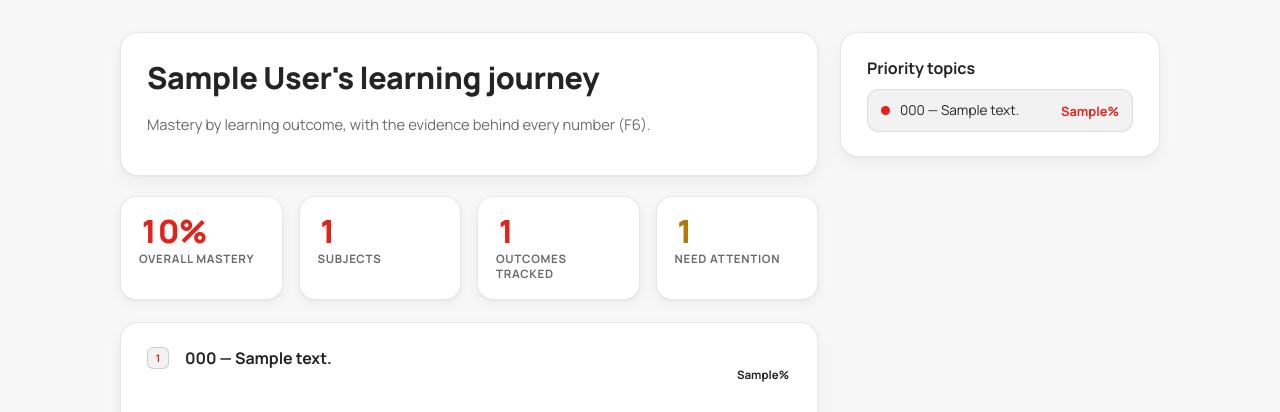
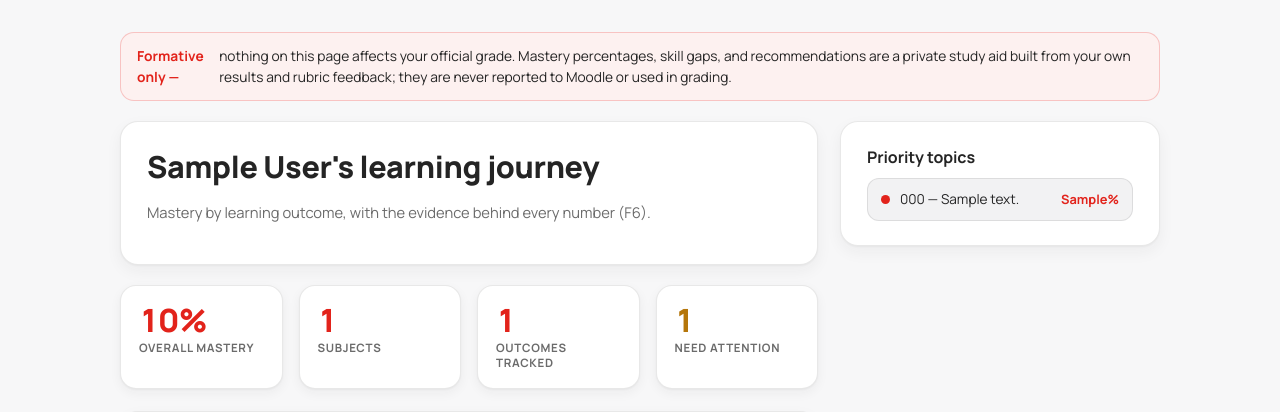
Before and after one commit to Kartik0219/learning-journey-assistant, a Flask app: template src/deliver/templates/dashboard.html in a window 1280 px wide. Shown: the part 62-474 px from the top of the page. Run offline with Flask 3, Linux system fonts and the light colour scheme; the template is opened without the code that fills it: most values are stand-ins (such as "Sample title", 1, 10 or a date in 2020); some web fonts are replaced.

Commit message:
Add disclaimer to dashboard template
Added disclaimer about formative assessment to dashboard.

```diff
--- a/src/deliver/templates/dashboard.html
+++ b/src/deliver/templates/dashboard.html
@@ -1,6 +1,10 @@
 {% extends "base.html" %}
 {% block title %}Dashboard — {{ data.student.display_name }}{% endblock %}
 {% block content %}
+
+  <div class="disclaimer">
+    <strong>Formative only —</strong> nothing on this page affects your official grade. Mastery percentages, skill gaps, and recommendations are a private study aid built from your own results and rubric feedback; they are never reported to Moodle or used in grading.
+  </div>
 
   {% if is_staff %}
     <div class="card staff-switcher">
```
